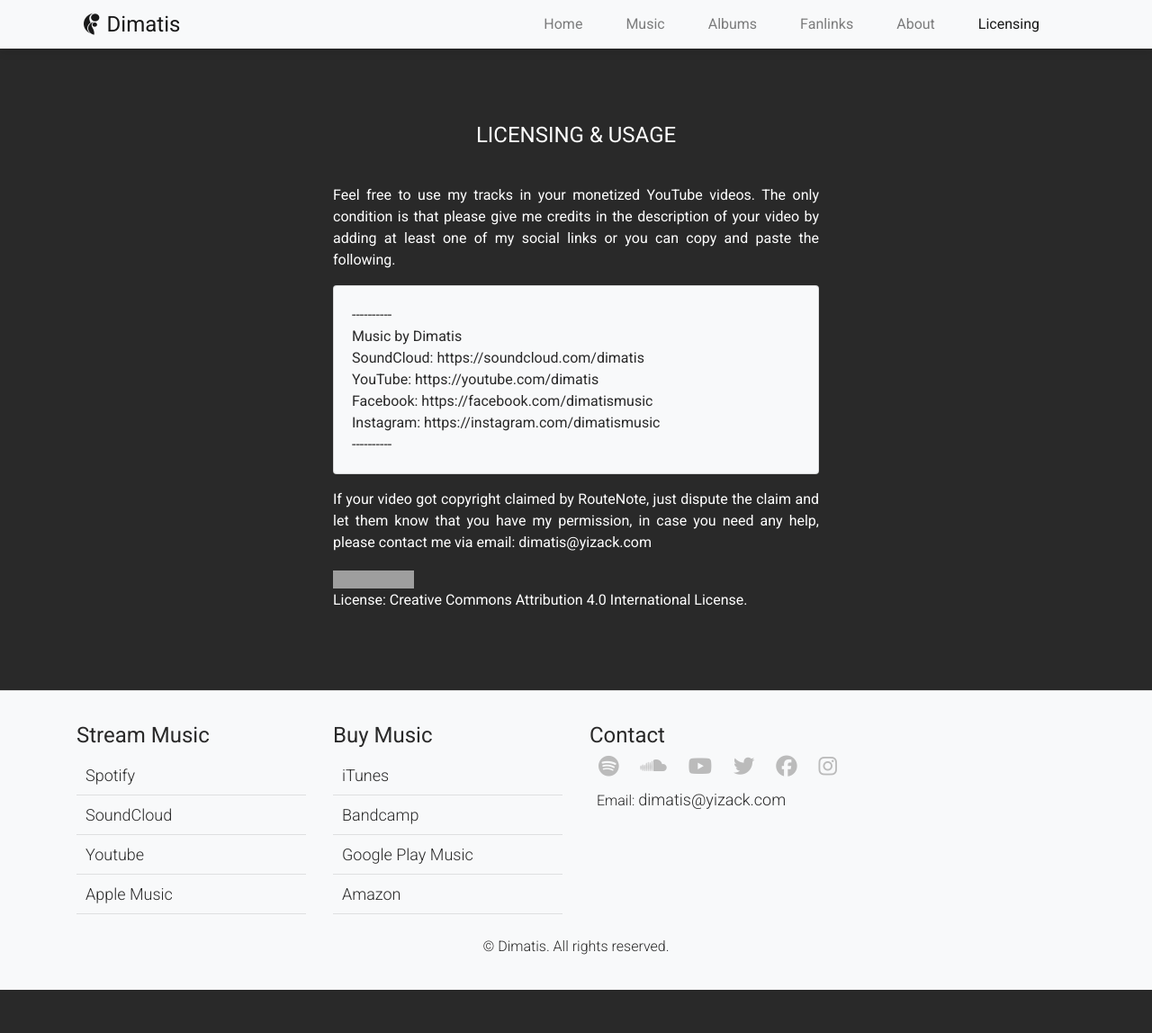
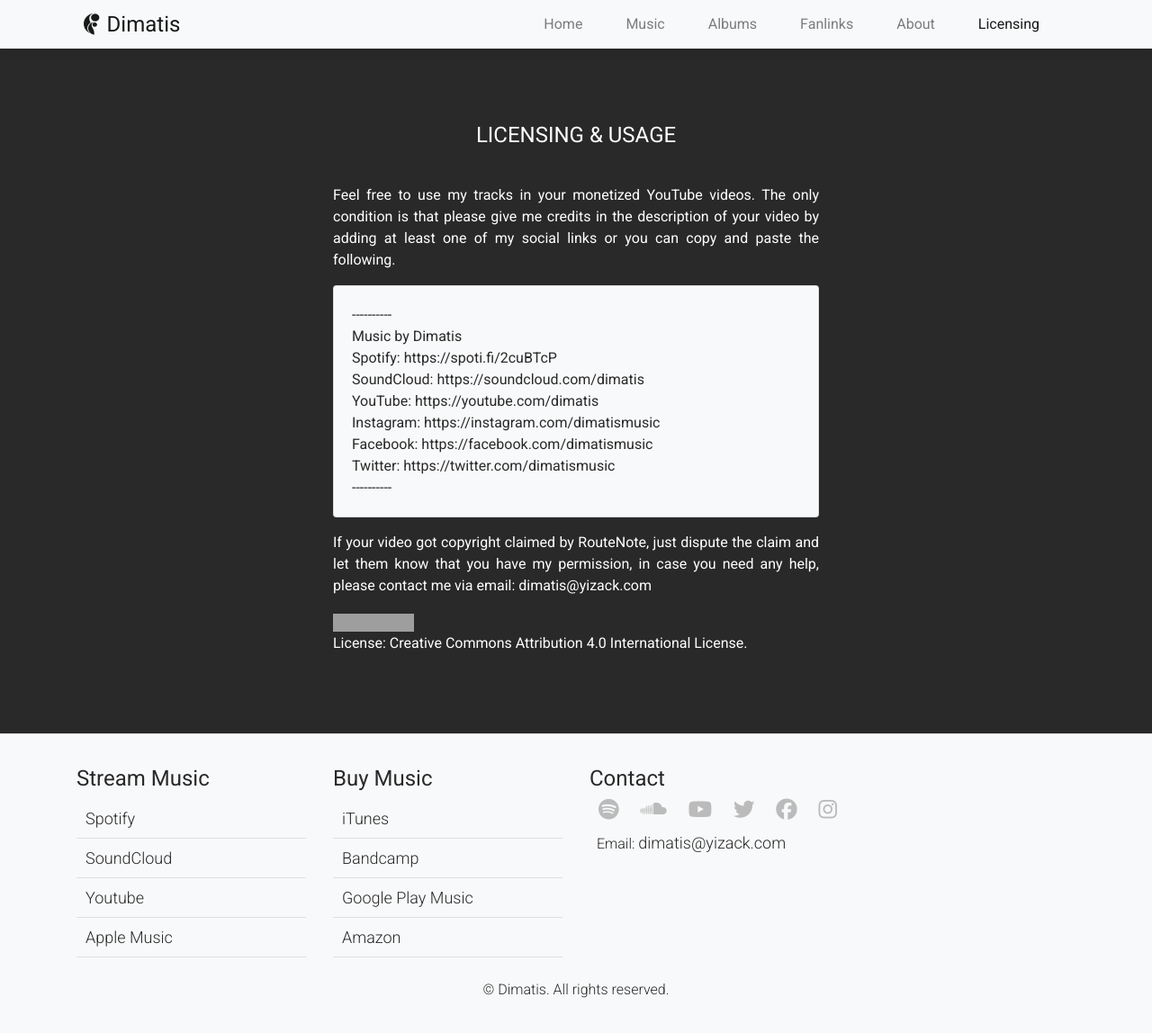
Before and after one commit to OlehBilozir/dimatis-website, a Jekyll site: the page built from licensing.md, in a window 1280 px wide and 1148 px high. Shown: the whole window at 90% size. Built offline with Jekyll 4.4.1, drawn with Linux system fonts in a browser that asks for light colours; nearby versions of some CDN libraries; grey boxes are pictures that could not be loaded.

Commit message:
Update licensing.html

```diff
--- a/_layouts/licensing.html
+++ b/_layouts/licensing.html
@@ -41,10 +41,12 @@
                       <p class="card-text">
                           ----------<br>
                           Music by Dimatis<br>
+                          Spotify: <a href="https://spoti.fi/2cuBTcP" target="_blank">https://spoti.fi/2cuBTcP</a><br>
                           SoundCloud: <a href="https://soundcloud.com/dimatis" target="_blank">https://soundcloud.com/dimatis</a><br>
                           YouTube: <a href="https://youtube.com/dimatis" target="_blank">https://youtube.com/dimatis</a><br>
+                          Instagram: <a href="https://instagram.com/dimatismusic" target="_blank">https://instagram.com/dimatismusic</a><br>
                           Facebook: <a href="https://facebook.com/dimatismusic" target="_blank">https://facebook.com/dimatismusic</a><br>
-                          Instagram: <a href="https://instagram.com/dimatismusic" target="_blank">https://instagram.com/dimatismusic</a><br>
+                          Twitter: <a href="https://twitter.com/dimatismusic" target="_blank">https://twitter.com/dimatismusic</a><br>
                           ----------
                       </p>
                     </div>
```
